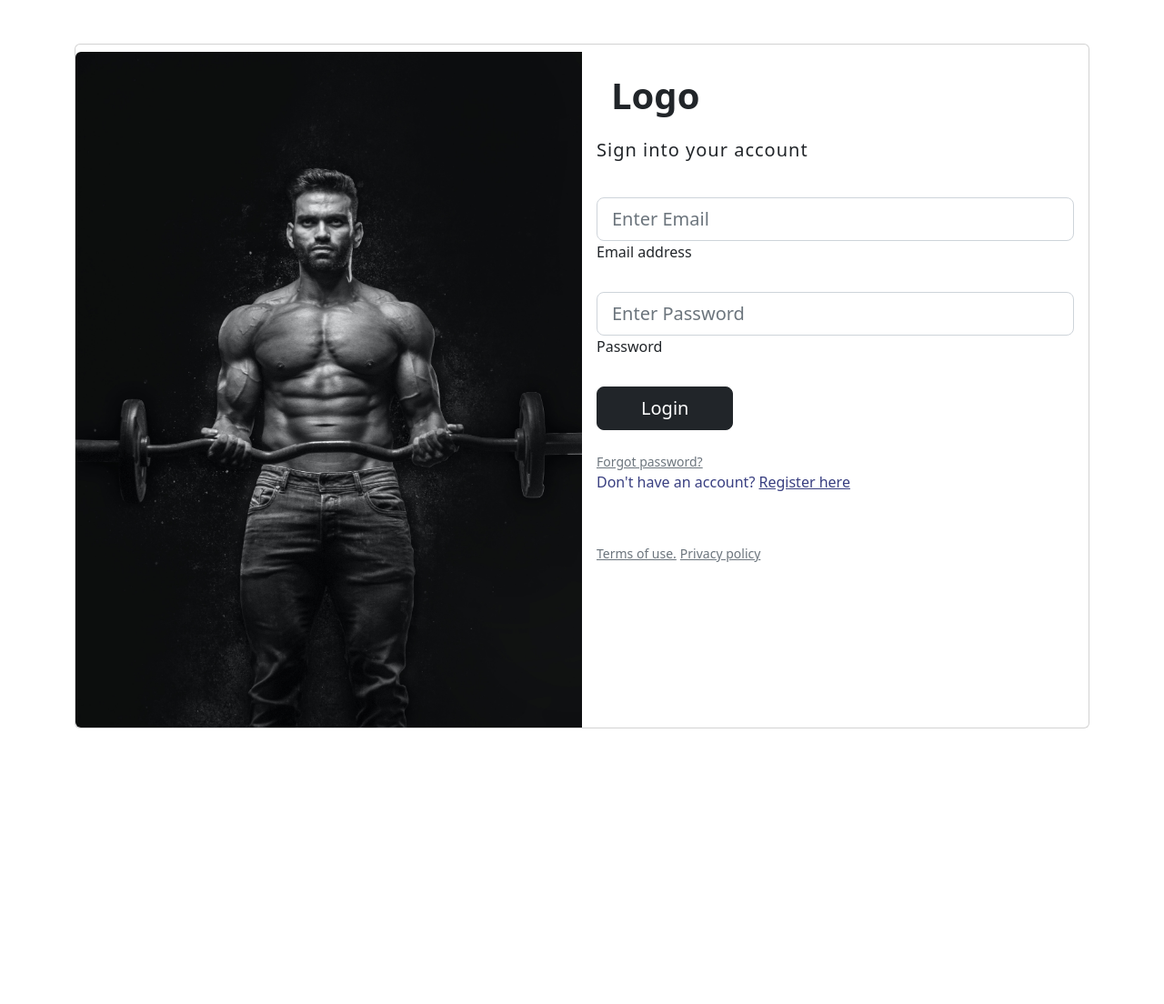
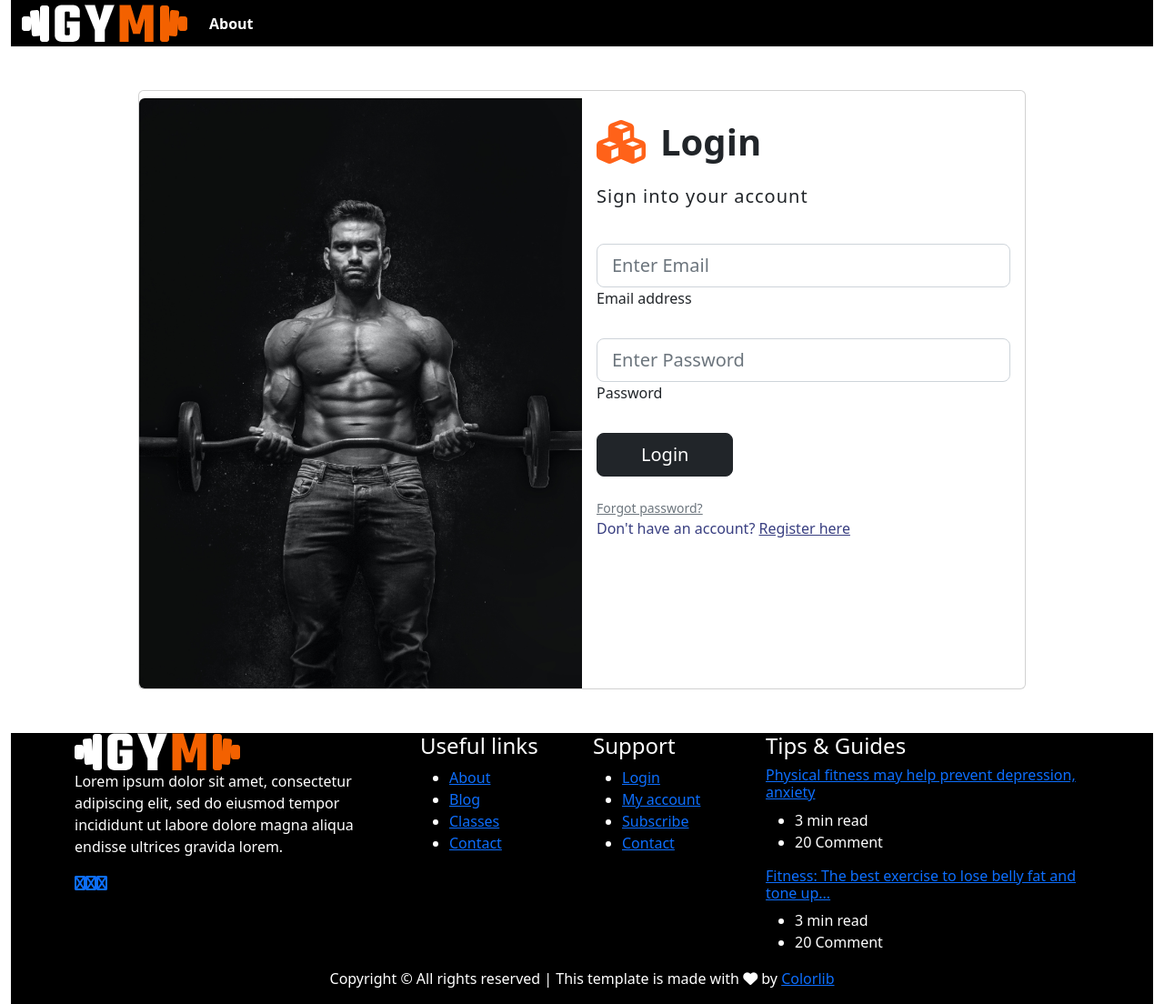
Before and after one commit to bcsf19a010/FYP, a React (Create React App) app in the folder frontend/: page / in a window 1280 px wide. Shown: the whole page at 91% size. Before the commit the page ends 849 px from the top, so only its background shows below. Built offline with nearby package versions, Linux system fonts and the light colour scheme.

Commit message:
need css developer

```diff
--- a/frontend/package.json
+++ b/frontend/package.json
@@ -4,6 +4,7 @@
   "version": "0.1.0",
   "private": true,
   "dependencies": {
+    "@fortawesome/fontawesome-free": "^6.4.0",
     "@reduxjs/toolkit": "^1.8.4",
     "@testing-library/jest-dom": "^5.16.5",
     "@testing-library/react": "^13.3.0",
--- a/frontend/src/App.js
+++ b/frontend/src/App.js
@@ -6,8 +6,9 @@ import Navbar from "./Components/Navbar";
 import About from "./Components/about";
 //import Login from "./Components/Login/Login";
 import Signup from "./Components/SignUp/Signup";
-import Home from "./Components/Home/Home";
+import Login from "./Components/Login_f/Login";
 import Clone from "./Components/Clone/Clone";
+import Footer from "./Components/footer";
 
 function App() {
   const user = JSON.parse(localStorage.getItem("user"));
@@ -27,11 +28,12 @@ function App() {
           /> */}
           <Route
             path="/about"
-            element={user ? [<Navbar />, <About />] : <Navigate to={"/"} />}
+            element={[<Navbar />, <About />]}
+            // element={user ? [<Navbar />, <About />] : <Navigate to={"/"} />}
           />
-          <Route path="/" element={[<Home />]} />
+          <Route path="/" element={[<Navbar />, <Login />, <Footer />]} />
           <Route path="/signup" element={<Signup />} />
-          <Route path="/humanClone" element={<Clone />} />
+          <Route path="/humanClone" element={[<Navbar />, <Clone />]} />
         </Routes>
       </BrowserRouter>
     </div>
--- /dev/null
+++ b/frontend/src/Components/Clone/Clone.css
@@ -0,0 +1,6 @@
+
+g:hover
+{
+    fill:red;
+    fill-opacity: 0.2;
+}
--- a/frontend/src/Components/Home/Home.js
+++ b/frontend/src/Components/Login_f/Login.js
@@ -13,6 +13,7 @@ import {
   MDBIcon,
   MDBInput,
 } from "mdb-react-ui-kit";
+import Navbar from "../Navbar";
 
 export default function Home() {
   const [email, setEmail] = useState("");
@@ -62,7 +63,7 @@ export default function Home() {
   };
 
   return (
-    <MDBContainer className="container my-5">
+    <MDBContainer className="container my-5" style={{ maxWidth: "1000px" }}>
       <MDBCard>
         <h1 style={{ textAlign: "center", color: "red" }}>{error}</h1>
         <MDBRow className="g-0">
@@ -81,7 +82,7 @@ export default function Home() {
                   icon="cubes fa-3x me-3"
                   style={{ color: "#ff6219" }}
                 />
-                <span className="h1 fw-bold mb-0">Logo</span>
+                <span className="h1 fw-bold mb-0">Login</span>
               </div>
 
               <h5
@@ -136,14 +137,14 @@ export default function Home() {
                 </a>
               </p>
 
-              <div className="d-flex flex-row justify-content-start">
+              {/* <div className="d-flex flex-row justify-content-start">
                 <a href="#!" className="small text-muted me-1">
                   Terms of use.
                 </a>
                 <a href="#!" className="small text-muted">
                   Privacy policy
                 </a>
-              </div>
+              </div> */}
             </MDBCardBody>
           </MDBCol>
         </MDBRow>
--- a/frontend/src/Components/Navbar.js
+++ b/frontend/src/Components/Navbar.js
@@ -2,6 +2,7 @@ import React from "react";
 import { Link, Navigate } from "react-router-dom";
 import { useDispatch } from "react-redux";
 import { logoutUser } from "./Login/loginSlice";
+import imagae from "../Resources/images/logo.png";
 
 export default function Navbar(props) {
   const user = JSON.parse(localStorage.getItem("user"));
@@ -10,10 +11,13 @@ export default function Navbar(props) {
     dispatch(logoutUser());
   };
   return (
-    <nav className="navbar navbar-expand-lg bg-light">
-      <div className="container-fluid">
+    <nav
+      className="navbar navbar-expand-lg bg-light"
+      style={{ padding: "0px", width: "100%" }}
+    >
+      <div className="container-fluid" style={{ backgroundColor: "black" }}>
         <Link className="navbar-brand text-dark" to="/">
-          Navbar
+          <img src={imagae} alt="Logo" />
         </Link>
         <button
           className="navbar-toggler"
@@ -30,7 +34,8 @@ export default function Navbar(props) {
           <ul className="navbar-nav me-auto mb-2 mb-lg-0">
             <li className="nav-item">
               <Link
-                className="nav-link  text-dark"
+                style={{ color: "white", fontWeight: "bold" }}
+                className="nav-link"
                 aria-current="page"
                 to="/about"
               >
@@ -39,7 +44,7 @@ export default function Navbar(props) {
             </li>
           </ul>
           <i className="mx-3">
-            <strong>Hi {props.username}</strong>
+            <strong>{props.username}</strong>
           </i>
           {user && (
             <form onSubmit={logout}>
@@ -48,7 +53,7 @@ export default function Navbar(props) {
               </button>
             </form>
           )}
-          {!user && (
+          {/* {!user && (
             <form>
               <button
                 className="btn btn-outline-danger"
@@ -58,7 +63,7 @@ export default function Navbar(props) {
                 Login
               </button>
             </form>
-          )}
+          )} */}
         </div>
       </div>
     </nav>
--- /dev/null
+++ b/frontend/src/Components/footer.js
@@ -0,0 +1,128 @@
+import React from "react";
+import "@fortawesome/fontawesome-free/css/all.css";
+import image from "../Resources/images/logo.png";
+
+export default function Footer() {
+  return (
+    <div style={{ backgroundColor: "black", color: "white" }}>
+      <section className="footer-section">
+        <div className="container">
+          <div className="row">
+            <div className="col-lg-4">
+              <div className="fs-about">
+                <div className="fa-logo">
+                  <a href="#">
+                    <img src={image} alt="" />
+                  </a>
+                </div>
+                <p>
+                  Lorem ipsum dolor sit amet, consectetur adipiscing elit, sed
+                  do eiusmod tempor incididunt ut labore dolore magna aliqua
+                  endisse ultrices gravida lorem.
+                </p>
+                <div className="fa-social">
+                  <a href="https://www.facebook.com">
+                    <i className="fa fa-facebook" />
+                  </a>
+                  <a href="#">
+                    <i className="fa fa-twitter" />
+                  </a>
+                  <a href="#">
+                    <i className="fa fa-youtube-play" />
+                  </a>
+                  <a href="#">
+                    <i className="fa fa-instagram" />
+                  </a>
+                  <a href="#">
+                    <i className="fa fa-envelope-o" />
+                  </a>
+                </div>
+              </div>
+            </div>
+            <div className="col-lg-2 col-md-3 col-sm-6">
+              <div className="fs-widget">
+                <h4>Useful links</h4>
+                <ul>
+                  <li>
+                    <a href="#">About</a>
+                  </li>
+                  <li>
+                    <a href="#">Blog</a>
+                  </li>
+                  <li>
+                    <a href="#">Classes</a>
+                  </li>
+                  <li>
+                    <a href="#">Contact</a>
+                  </li>
+                </ul>
+              </div>
+            </div>
+            <div className="col-lg-2 col-md-3 col-sm-6">
+              <div className="fs-widget">
+                <h4>Support</h4>
+                <ul>
+                  <li>
+                    <a href="#">Login</a>
+                  </li>
+                  <li>
+                    <a href="#">My account</a>
+                  </li>
+                  <li>
+                    <a href="#">Subscribe</a>
+                  </li>
+                  <li>
+                    <a href="#">Contact</a>
+                  </li>
+                </ul>
+              </div>
+            </div>
+            <div className="col-lg-4 col-md-6">
+              <div className="fs-widget">
+                <h4>Tips &amp; Guides</h4>
+                <div className="fw-recent">
+                  <h6>
+                    <a href="#">
+                      Physical fitness may help prevent depression, anxiety
+                    </a>
+                  </h6>
+                  <ul>
+                    <li>3 min read</li>
+                    <li>20 Comment</li>
+                  </ul>
+                </div>
+                <div className="fw-recent">
+                  <h6>
+                    <a href="#">
+                      Fitness: The best exercise to lose belly fat and tone
+                      up...
+                    </a>
+                  </h6>
+                  <ul>
+                    <li>3 min read</li>
+                    <li>20 Comment</li>
+                  </ul>
+                </div>
+              </div>
+            </div>
+          </div>
+          <div className="row">
+            <div className="col-lg-12 text-center">
+              <div className="copyright-text">
+                <p>
+                  {/* Link back to Colorlib can't be removed. Template is licensed under CC BY 3.0. */}
+                  Copyright © All rights reserved | This template is made with{" "}
+                  <i className="fa fa-heart" aria-hidden="true" /> by{" "}
+                  <a href="https://colorlib.com" target="_blank">
+                    Colorlib
+                  </a>
+                  {/* Link back to Colorlib can't be removed. Template is licensed under CC BY 3.0. */}
+                </p>
+              </div>
+            </div>
+          </div>
+        </div>
+      </section>
+    </div>
+  );
+}
```
Also changed, not shown: frontend/src/Components/Clone/Clone.js, frontend/src/Resources/images/logo.png (added), 1 other file (tests, documents, lock files or other folders).
